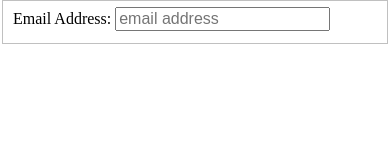
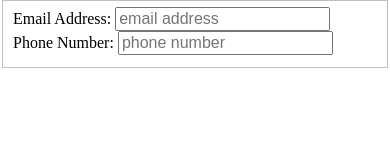
Before and after one commit to ITMD362-ashahid4/lab-2, a plain HTML site: page index.html in a window 390 px wide. Drawn offline with Linux system fonts and the light colour scheme.

Commit message:
Add input for phone number attribute

```diff
--- a/index.html
+++ b/index.html
@@ -13,3 +13,6 @@
   <div>
     <label> Email Address: <input type="email" name="email_field" placeholder="email address"></label>
   </div>
+  <div>
+    <label> Phone Number: <input type="number" name="number_field" placeholder="phone number"></label>
+  </div>
```
